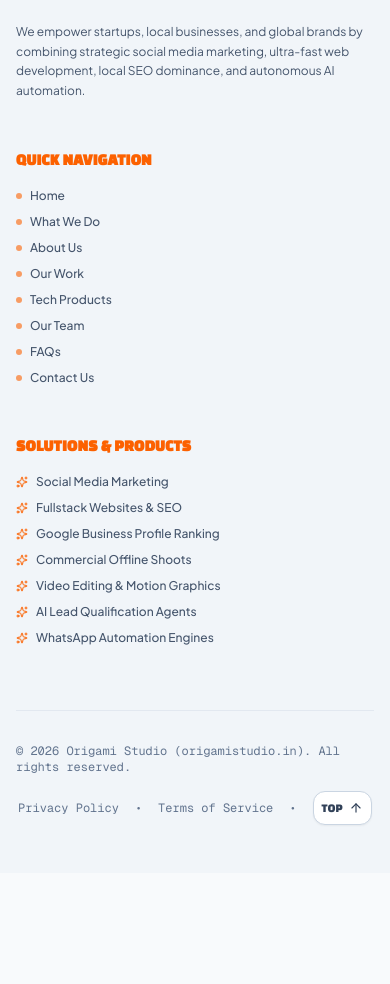
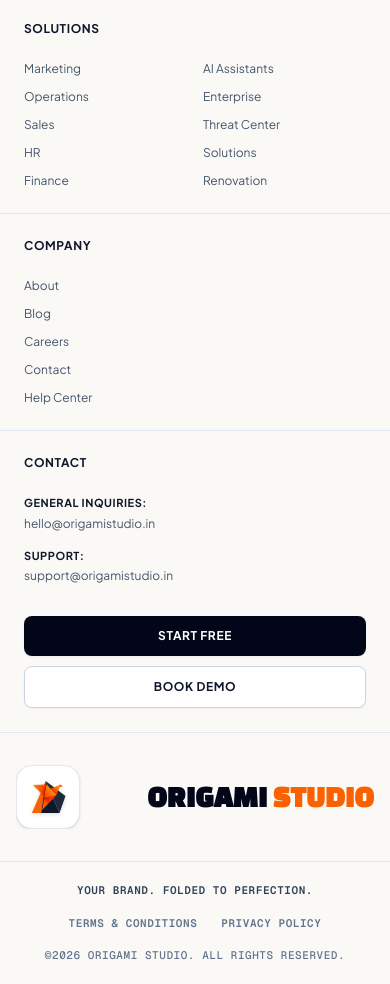
Before and after one commit to kushalkambar5/origamistudio, a Next.js app: page / in a window 390 px wide. Shown: the part 6806-7790 px from the top of the page. Before the commit the page ends 7679 px from the top, so only its background shows below. Built offline with nearby package versions, Linux system fonts and the light colour scheme.

Commit message:
footer half done

```diff
--- a/app/components/Footer.tsx
+++ b/app/components/Footer.tsx
@@ -2,127 +2,270 @@
 
 import React from "react";
 import Image from "next/image";
-import { ArrowUp, Heart, Sparkles } from "lucide-react";
 
-const FOOTER_LINKS = [
-  { label: "Home", href: "#home" },
-  { label: "What We Do", href: "#what-we-do" },
-  { label: "About Us", href: "#about" },
-  { label: "Our Work", href: "#our-work" },
-  { label: "Tech Products", href: "#products" },
-  { label: "Our Team", href: "#team" },
-  { label: "FAQs", href: "#faqs" },
-  { label: "Contact Us", href: "#contact-us" },
+const PLATFORM_LINKS = [
+  { label: "Dashboard", href: "#home" },
+  { label: "AI Assistant", href: "#products" },
+  { label: "Automations", href: "#what-we-do" },
+  { label: "Integrations", href: "#products" },
+  { label: "API", href: "#products" },
 ];
 
-const SERVICES_SUMMARY = [
-  "Social Media Marketing",
-  "Fullstack Websites & SEO",
-  "Google Business Profile Ranking",
-  "Commercial Offline Shoots",
-  "Video Editing & Motion Graphics",
-  "AI Lead Qualification Agents",
-  "WhatsApp Automation Engines",
+const SOLUTIONS_COL_1 = [
+  { label: "Marketing", href: "#what-we-do" },
+  { label: "Operations", href: "#what-we-do" },
+  { label: "Sales", href: "#what-we-do" },
+  { label: "HR", href: "#what-we-do" },
+  { label: "Finance", href: "#what-we-do" },
+];
+
+const SOLUTIONS_COL_2 = [
+  { label: "AI Assistants", href: "#products" },
+  { label: "Enterprise", href: "#products" },
+  { label: "Threat Center", href: "#products" },
+  { label: "Solutions", href: "#what-we-do" },
+  { label: "Renovation", href: "#what-we-do" },
+];
+
+const COMPANY_LINKS = [
+  { label: "About", href: "#about" },
+  { label: "Blog", href: "#about" },
+  { label: "Careers", href: "#team" },
+  { label: "Contact", href: "#contact-us" },
+  { label: "Help Center", href: "#faqs" },
 ];
 
 export default function Footer() {
-  const scrollToTop = () => {
-    window.scrollTo({ top: 0, behavior: "smooth" });
+  const handleNavClick = (e: React.MouseEvent<HTMLAnchorElement>, href: string) => {
+    if (href.startsWith("#")) {
+      e.preventDefault();
+      const targetId = href.replace("#", "");
+      if (targetId === "home") {
+        window.scrollTo({ top: 0, behavior: "smooth" });
+        return;
+      }
+      const targetElement = document.getElementById(targetId);
+      if (targetElement) {
+        const headerOffset = 90;
+        const elementPosition = targetElement.getBoundingClientRect().top + window.scrollY;
+        window.scrollTo({
+          top: Math.max(0, elementPosition - headerOffset),
+          behavior: "smooth",
+        });
+      }
+    }
   };
 
   return (
-    <footer className="relative bg-slate-100 text-slate-800 border-t border-slate-200 pt-16 pb-12 overflow-hidden">
-      <div className="max-w-7xl mx-auto px-4 sm:px-6 lg:px-8 relative z-10">
-        <div className="grid grid-cols-1 md:grid-cols-2 lg:grid-cols-12 gap-12 pb-16 border-b border-slate-200">
-          {/* Brand & Slogan Column */}
-          <div className="lg:col-span-5 space-y-6">
-            <a href="#home" className="inline-flex items-center gap-3">
-              <div className="w-10 h-10 rounded-xl bg-white border border-[#FC6100]/40 p-1 flex items-center justify-center shadow-xs">
-                <Image
-                  src="/logo.png"
-                  alt="Origami Studio Logo"
-                  width={36}
-                  height={36}
-                  className="object-contain"
-                />
-              </div>
-              <span className="font-changa text-2xl font-bold uppercase tracking-wider text-slate-900">
-                ORIGAMI <span className="text-[#FC6100]">STUDIO</span>
-              </span>
-            </a>
-
-            <div className="p-4 rounded-2xl bg-white border border-[#FC6100]/30 max-w-sm shadow-xs">
-              <span className="font-changa text-sm text-[#FC6100] uppercase tracking-widest block font-bold">
-                YOUR BRAND. FOLDED TO PERFECTION.
-              </span>
-              <p className="text-slate-500 text-xs mt-1 font-mono">
-                origamistudio.in • Digital Marketing & Tech Services Agency
-              </p>
-            </div>
-
-            <p className="text-slate-600 text-xs sm:text-sm leading-relaxed max-w-md font-normal">
-              We empower startups, local businesses, and global brands by combining strategic social media marketing, ultra-fast web development, local SEO dominance, and autonomous AI automation.
-            </p>
-          </div>
-
-          {/* Quick Links Column */}
-          <div className="lg:col-span-3">
-            <h4 className="font-changa text-base font-bold uppercase mb-4 tracking-wider text-[#FC6100]">
-              QUICK NAVIGATION
-            </h4>
-            <ul className="space-y-2.5">
-              {FOOTER_LINKS.map((link) => (
-                <li key={link.href}>
+    <footer className="w-full bg-[#FAF9F6] text-slate-900 border-t border-slate-200 overflow-hidden font-sans">
+      {/* Top Main Grid Section */}
+      <div className="max-w-7xl mx-auto">
+        <div className="grid grid-cols-1 md:grid-cols-2 lg:grid-cols-4 divide-y md:divide-y-0 md:divide-x divide-slate-200">
+          {/* Column 1: PLATFORM */}
+          <div className="p-6 sm:p-8 lg:p-10 flex flex-col justify-start">
+            <h3 className="text-xs sm:text-sm font-bold uppercase text-slate-900 tracking-wider mb-6">
+              PLATFORM
+            </h3>
+            <ul className="space-y-3">
+              {PLATFORM_LINKS.map((link) => (
+                <li key={link.label}>
                   <a
                     href={link.href}
-                    className="text-xs sm:text-sm text-slate-600 hover:text-[#FC6100] transition-colors flex items-center gap-2 font-medium"
+                    onClick={(e) => handleNavClick(e, link.href)}
+                    className="text-xs sm:text-sm text-slate-600 hover:text-[#FC6100] transition-colors font-normal block"
                   >
-                    <span className="w-1.5 h-1.5 rounded-full bg-[#FC6100]/60" />
-                    <span>{link.label}</span>
+                    {link.label}
                   </a>
                 </li>
               ))}
             </ul>
           </div>
 
-          {/* Core Services Column */}
-          <div className="lg:col-span-4">
-            <h4 className="font-changa text-base font-bold uppercase mb-4 tracking-wider text-[#FC6100]">
-              SOLUTIONS & PRODUCTS
-            </h4>
-            <ul className="space-y-2.5">
-              {SERVICES_SUMMARY.map((svc) => (
-                <li key={svc} className="text-xs sm:text-sm text-slate-600 flex items-center gap-2 font-medium">
-                  <Sparkles className="w-3 h-3 text-[#FC6100] shrink-0" />
-                  <span>{svc}</span>
+          {/* Column 2: SOLUTIONS (2 Sub-columns) */}
+          <div className="p-6 sm:p-8 lg:p-10 flex flex-col justify-start">
+            <h3 className="text-xs sm:text-sm font-bold uppercase text-slate-900 tracking-wider mb-6">
+              SOLUTIONS
+            </h3>
+            <div className="grid grid-cols-2 gap-x-4 gap-y-3">
+              <ul className="space-y-3">
+                {SOLUTIONS_COL_1.map((link) => (
+                  <li key={link.label}>
+                    <a
+                      href={link.href}
+                      onClick={(e) => handleNavClick(e, link.href)}
+                      className="text-xs sm:text-sm text-slate-600 hover:text-[#FC6100] transition-colors font-normal block"
+                    >
+                      {link.label}
+                    </a>
+                  </li>
+                ))}
+              </ul>
+              <ul className="space-y-3">
+                {SOLUTIONS_COL_2.map((link) => (
+                  <li key={link.label}>
+                    <a
+                      href={link.href}
+                      onClick={(e) => handleNavClick(e, link.href)}
+                      className="text-xs sm:text-sm text-slate-600 hover:text-[#FC6100] transition-colors font-normal block"
+                    >
+                      {link.label}
+                    </a>
+                  </li>
+                ))}
+              </ul>
+            </div>
+          </div>
+
+          {/* Column 3: COMPANY */}
+          <div className="p-6 sm:p-8 lg:p-10 flex flex-col justify-start">
+            <h3 className="text-xs sm:text-sm font-bold uppercase text-slate-900 tracking-wider mb-6">
+              COMPANY
+            </h3>
+            <ul className="space-y-3">
+              {COMPANY_LINKS.map((link) => (
+                <li key={link.label}>
+                  <a
+                    href={link.href}
+                    onClick={(e) => handleNavClick(e, link.href)}
+                    className="text-xs sm:text-sm text-slate-600 hover:text-[#FC6100] transition-colors font-normal block"
+                  >
+                    {link.label}
+                  </a>
                 </li>
               ))}
             </ul>
           </div>
+
+          {/* Column 4: CONTACT */}
+          <div className="p-6 sm:p-8 lg:p-10 flex flex-col justify-between space-y-6">
+            <div>
+              <h3 className="text-xs sm:text-sm font-bold uppercase text-slate-900 tracking-wider mb-6">
+                CONTACT
+              </h3>
+
+              <div className="mb-4">
+                <span className="text-[11px] font-bold uppercase text-slate-900 tracking-wider block mb-1">
+                  GENERAL INQUIRIES:
+                </span>
+                <a
+                  href="mailto:hello@origamistudio.in"
+                  className="text-xs sm:text-sm text-slate-600 hover:text-[#FC6100] transition-colors font-normal block"
+                >
+                  hello@origamistudio.in
+                </a>
+              </div>
+
+              <div>
+                <span className="text-[11px] font-bold uppercase text-slate-900 tracking-wider block mb-1">
+                  SUPPORT:
+                </span>
+                <a
+                  href="mailto:support@origamistudio.in"
+                  className="text-xs sm:text-sm text-slate-600 hover:text-[#FC6100] transition-colors font-normal block"
+                >
+                  support@origamistudio.in
+                </a>
+              </div>
+            </div>
+
+            {/* Buttons */}
+            <div className="space-y-2.5 pt-2">
+              <a
+                href="#contact-us"
+                onClick={(e) => handleNavClick(e, "#contact-us")}
+                className="w-full py-3 px-5 rounded-lg bg-slate-950 hover:bg-[#FC6100] text-white text-xs font-bold tracking-wider uppercase transition-all duration-200 text-center block shadow-xs"
+              >
+                START FREE
+              </a>
+              <a
+                href="#contact-us"
+                onClick={(e) => handleNavClick(e, "#contact-us")}
+                className="w-full py-3 px-5 rounded-lg bg-white border border-slate-300 hover:border-slate-400 hover:bg-slate-50 text-slate-900 text-xs font-bold tracking-wider uppercase transition-all duration-200 text-center block shadow-xs"
+              >
+                BOOK DEMO
+              </a>
+            </div>
+          </div>
         </div>
+      </div>
 
-        {/* Bottom Bar */}
-        <div className="pt-8 flex flex-col sm:flex-row items-center justify-between gap-4 text-xs text-slate-500 font-mono">
-          <div>
-            © {new Date().getFullYear()} Origami Studio (origamistudio.in). All rights reserved.
+      {/* Middle Banner: Giant Branding & Logo */}
+      <div className="border-t border-slate-200 py-8 sm:py-12 px-4 sm:px-8 bg-[#FAF9F6]">
+        <div className="max-w-7xl mx-auto flex flex-col md:flex-row items-center justify-between gap-6 overflow-hidden">
+          <div className="flex items-center gap-4 sm:gap-6 w-full justify-between">
+            {/* Origami Custom Geometric Logo Mark */}
+            <div className="flex items-center gap-3 shrink-0">
+              <div className="relative w-16 h-16 sm:w-24 sm:h-24 lg:w-28 lg:h-28 flex items-center justify-center p-2 rounded-2xl bg-white border border-slate-200 shadow-sm">
+                {/* Embedded Origami Fold Geometric Icon */}
+                <div className="relative w-full h-full flex items-center justify-center">
+                  <svg
+                    viewBox="0 0 100 100"
+                    className="w-full h-full drop-shadow-sm"
+                    fill="none"
+                    xmlns="http://www.w3.org/2000/svg"
+                  >
+                    {/* Orange Fold Facet */}
+                    <path
+                      d="M15 85 L45 15 L35 85 Z"
+                      fill="#FC6100"
+                    />
+                    {/* Dark Primary Fold Facet */}
+                    <path
+                      d="M35 85 L45 15 L75 85 Z"
+                      fill="#0F172A"
+                    />
+                    {/* Accent Fold Shadow Facet */}
+                    <path
+                      d="M75 85 L45 15 L88 48 Z"
+                      fill="#1E293B"
+                    />
+                  </svg>
+                  <Image
+                    src="/logo.png"
+                    alt="Origami Logo"
+                    fill
+                    className="object-contain p-2"
+                  />
+                </div>
+              </div>
+            </div>
+
+            {/* Giant Title Typography */}
+            <div className="grow text-right md:text-center lg:text-right">
+              <h2 className="text-3xl sm:text-6xl md:text-7xl lg:text-[7vw] xl:text-[7.5vw] font-black uppercase text-slate-950 tracking-tighter leading-none select-none font-changa">
+                ORIGAMI <span className="text-[#FC6100]">STUDIO</span>
+              </h2>
+            </div>
+          </div>
+        </div>
+      </div>
+
+      {/* Bottom Bar Section */}
+      <div className="border-t border-slate-200 py-5 px-4 sm:px-8 bg-[#FAF9F6]">
+        <div className="max-w-7xl mx-auto flex flex-col md:flex-row items-center justify-between gap-4 text-[11px] sm:text-xs text-slate-500 font-mono tracking-wider">
+          <div className="uppercase font-semibold text-slate-700">
+            YOUR BRAND. FOLDED TO PERFECTION.
           </div>
 
-          <div className="flex items-center gap-4">
-            <a href="#home" className="hover:text-slate-900 transition-colors">
-              Privacy Policy
+          <div className="flex items-center gap-6 font-semibold uppercase">
+            <a
+              href="#home"
+              onClick={(e) => handleNavClick(e, "#home")}
+              className="hover:text-slate-900 transition-colors"
+            >
+              TERMS & CONDITIONS
             </a>
-            <span>•</span>
-            <a href="#home" className="hover:text-slate-900 transition-colors">
-              Terms of Service
+            <a
+              href="#home"
+              onClick={(e) => handleNavClick(e, "#home")}
+              className="hover:text-slate-900 transition-colors"
+            >
+              PRIVACY POLICY
             </a>
-            <span>•</span>
-            <button
-              onClick={scrollToTop}
-              className="p-2 rounded-xl bg-white border border-slate-300 text-slate-700 hover:bg-[#FC6100] hover:text-white hover:border-[#FC6100] transition-colors flex items-center gap-1.5 font-changa text-xs shadow-xs"
-            >
-              <span>TOP</span>
-              <ArrowUp className="w-3.5 h-3.5" />
-            </button>
+          </div>
+
+          <div className="uppercase font-medium text-slate-500">
+            ©{new Date().getFullYear()} ORIGAMI STUDIO. ALL RIGHTS RESERVED.
           </div>
         </div>
       </div>
```
